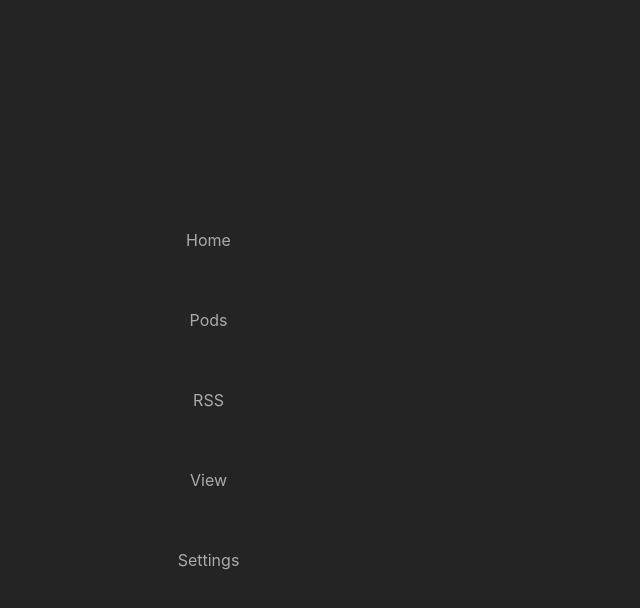
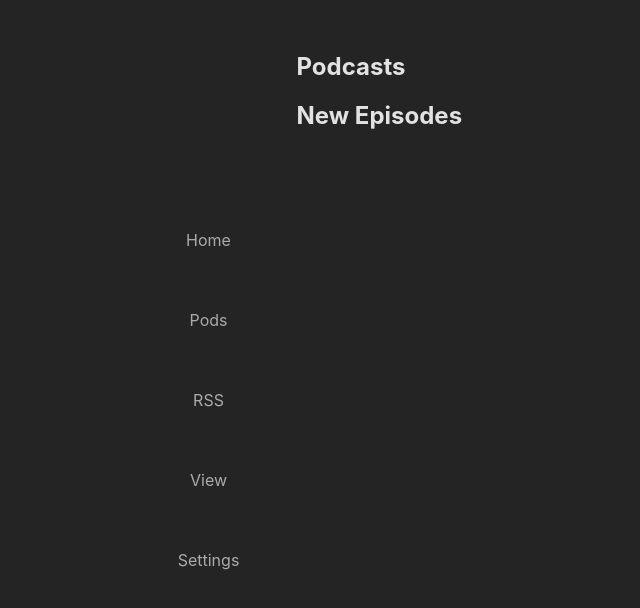
Before and after one commit to brunscii/podcasts, a React (Vite) app in the folder react-pods/: page / in a window 1280 px wide. Shown: the top 608 px of the page, without its empty margins (307-947 px from the left). Built offline with nearby package versions, Linux system fonts and the light colour scheme; no server answers.

Commit message:
started home

```diff
--- a/react-pods/src/components/home/Home.tsx
+++ b/react-pods/src/components/home/Home.tsx
@@ -5,7 +5,15 @@
   We will also display any feeds such as the newest episodes...maybe
 */
 
+import PodcastScrollableList from "./PodcastScrollableList.tsx"
 
+interface PodcastScrollableListProps{
+  pods: {
+    name: string
+    image: string
+  } []
+
+}
 
 async function fetchAPI( url? : string){
   const req = await fetch(url ?? '127.0.0.1:3000/api')
@@ -17,6 +25,9 @@ async function fetchAPI( url? : string){
 function Home(){
   fetchAPI()
   return <>
+    <h2>Podcasts</h2>
+    <PodcastScrollableList />
+    <h2>New Episodes</h2>
 
   </>
 }
--- /dev/null
+++ b/react-pods/src/components/home/PodcastScrollableList.tsx
@@ -0,0 +1,6 @@
+function PodcastScrollableList(){
+
+  return <></>
+}
+
+export default PodcastScrollableList
```
